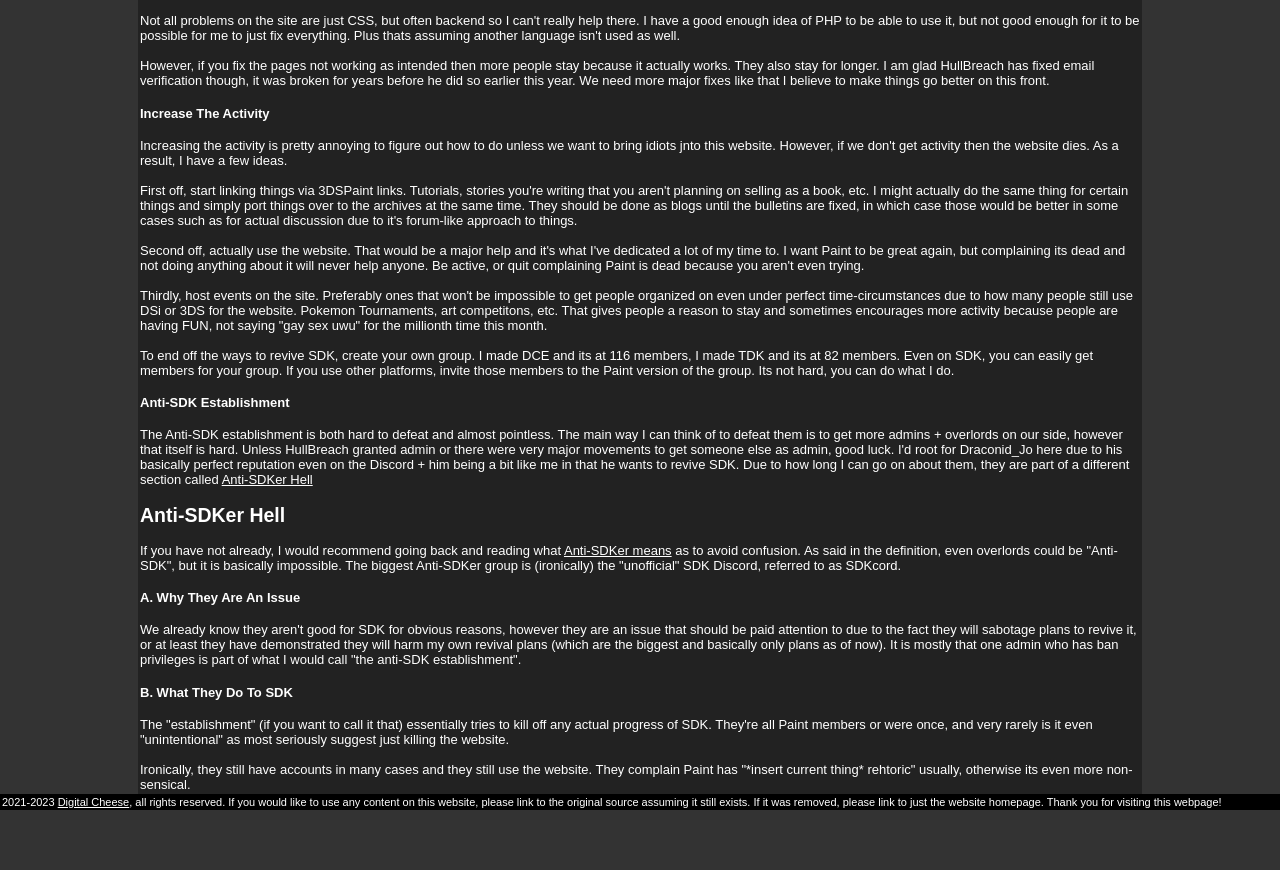
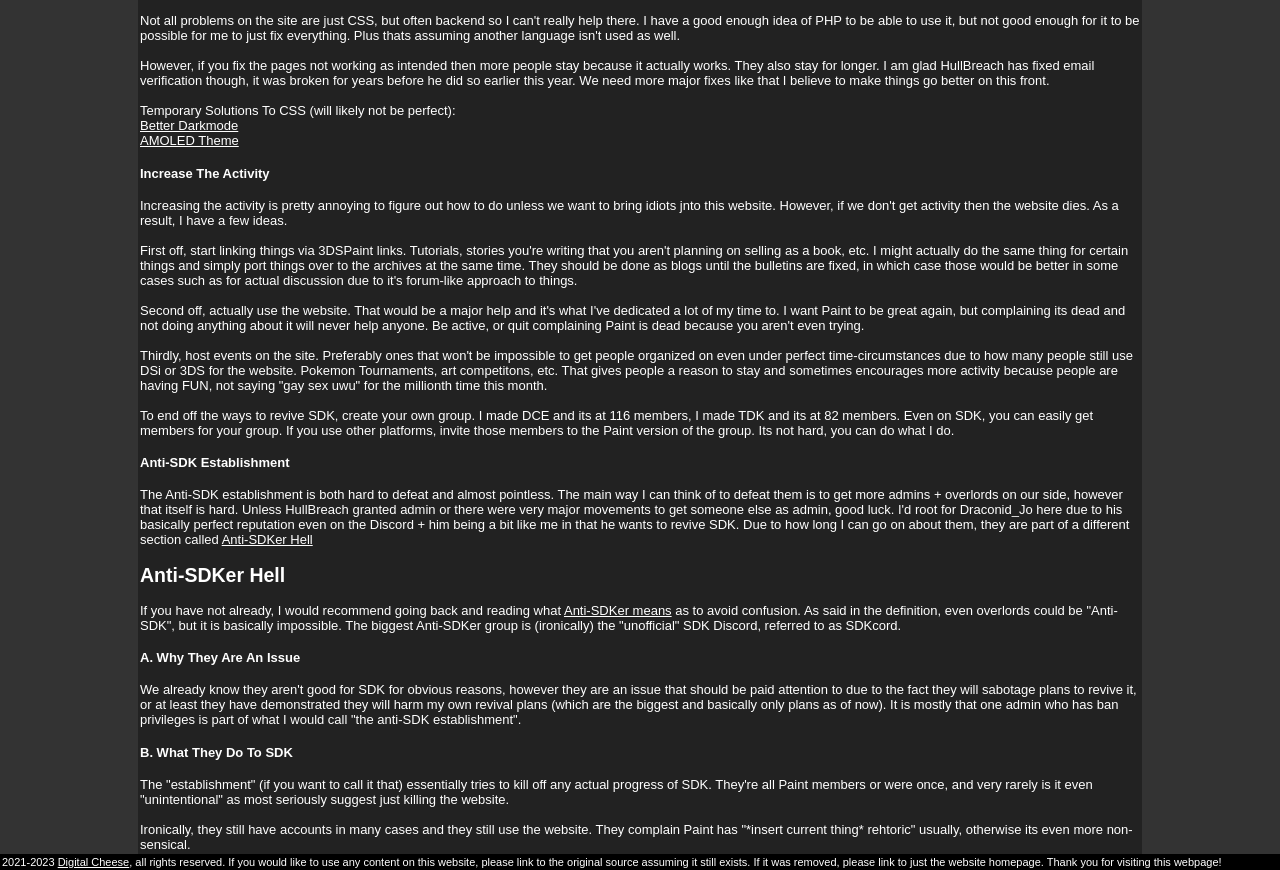
Before and after one commit to DigitalCheese/articles, a plain HTML site: page misc/makepaintgreatagain.html in a window 1280 px wide. Shown: the part 2422-3292 px from the top of the page. Before the commit the page ends 3232 px from the top, so only its background shows below. Drawn offline with Linux system fonts and the light colour scheme.

Commit message:
2 CSS fixes added

```diff
--- a/misc/makepaintgreatagain.html
+++ b/misc/makepaintgreatagain.html
@@ -118,6 +118,10 @@
                 Not all problems on the site are just CSS, but often backend so I can't really help there. I have a good enough idea of PHP to be able to use it, but not good enough for it to be possible for me to just fix everything. Plus thats assuming another language isn't used as well.
                 <br><br>
                 However, if you fix the pages not working as intended then more people stay because it actually works. They also stay for longer. I am glad HullBreach has fixed email verification though, it was broken for years before he did so earlier this year. We need more major fixes like that I believe to make things go better on this front.
+                <br><br>
+                Temporary Solutions To CSS (will likely not be perfect):<br>
+                <a href="https://userstyles.world/style/9639">Better Darkmode</a><br>
+                <a href="https://3dspaint.com/blog?id=101045">AMOLED Theme</a>
                 <h4 id="solutions-b">Increase The Activity</h4>
                 Increasing the activity is pretty annoying to figure out how to do unless we want to bring idiots jnto this website. However, if we don't get activity then the website dies. As a result, I have a few ideas.
                 <br><br>
```
